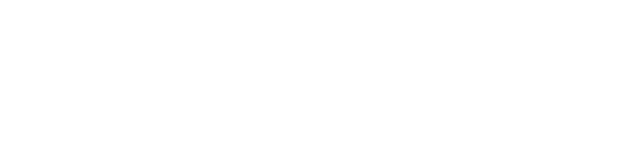
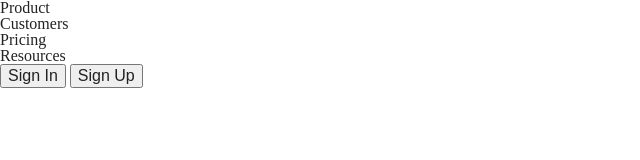
Before and after one commit to dmpro91/beetroot, a plain HTML site: page index.html in a window 1280 px wide. Shown: the whole page, without its empty margins (0-640 px from the left). Drawn offline with Linux system fonts and the light colour scheme.

Commit message:
commit-header

```diff
--- a/index.html
+++ b/index.html
@@ -1,5 +1,6 @@
 <!DOCTYPE html>
 <html lang="en">
+
 <head>
     <meta charset="UTF-8">
     <meta http-equiv="X-UA-Compatible" content="IE=edge">
@@ -7,6 +8,20 @@
     <link rel="stylesheet" href="./style.css">
     <title>Document</title>
 </head>
+
 <body>
+    <header>
+        <nav>
+            <ul>
+                <li>Product</li>
+                <li>Customers</li>
+                <li>Pricing</li>
+                <li>Resources</li>
+            </ul>
+        </nav>
+        <button>Sign In</button>
+        <button>Sign Up</button>
+    </header>
 </body>
+
 </html>
```
